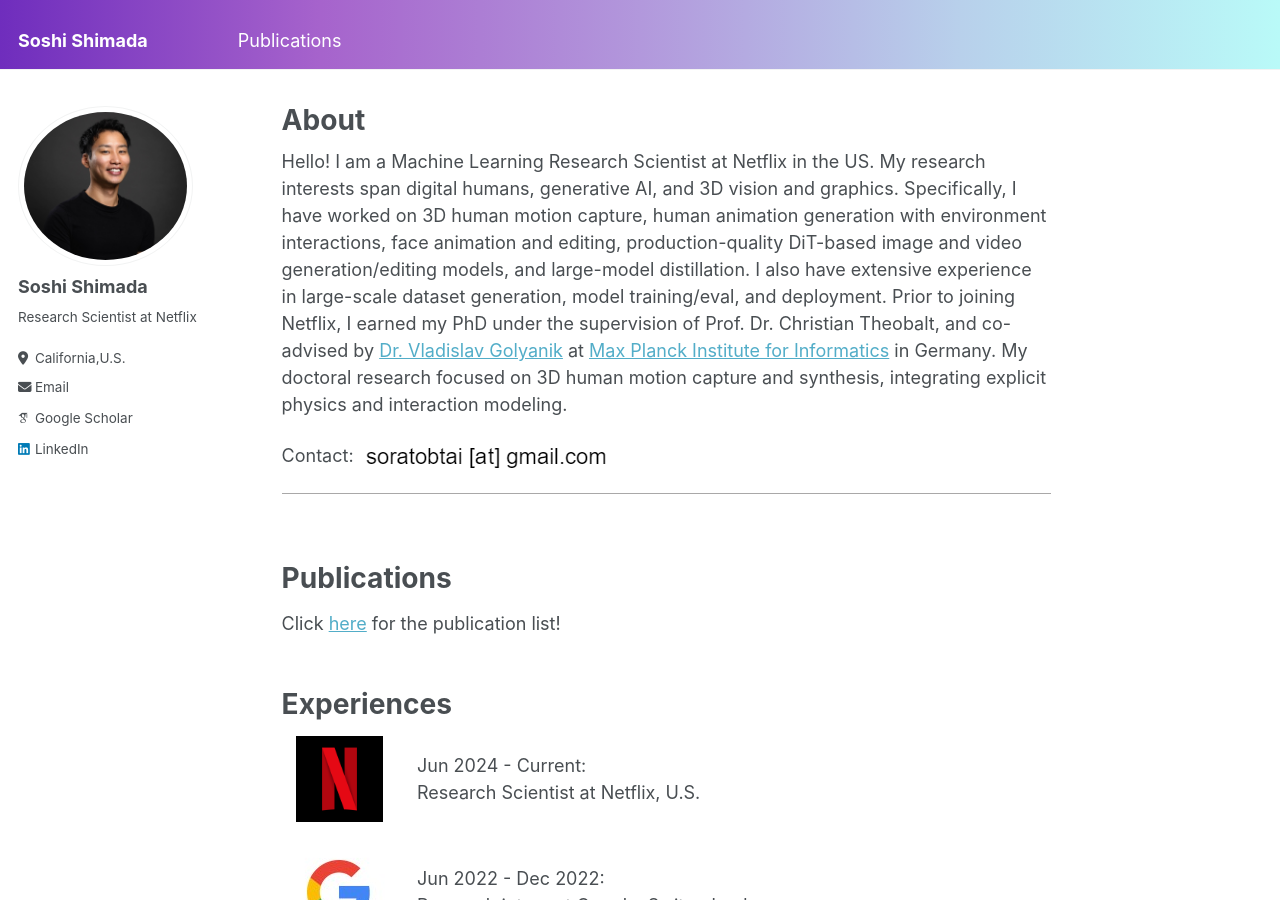
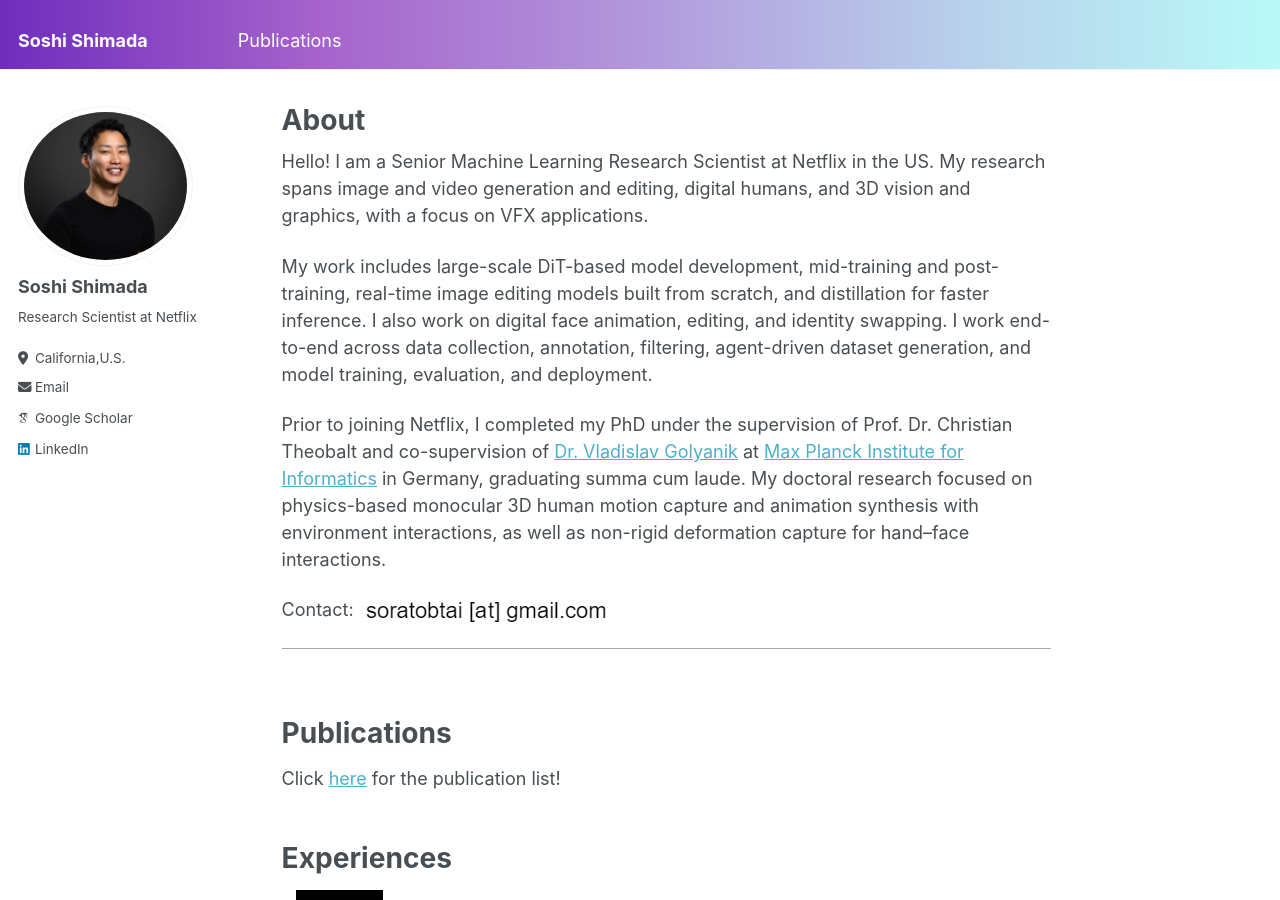
Before and after one commit to soshishimada/soshishimada.github.io, a Jekyll site: the page built from _pages/about.md, in a window 1280 px wide and 900 px high. Built offline with Jekyll 4.4.1, drawn with Linux system fonts in a browser that asks for light colours; some web fonts are replaced.

Commit message:
Revise about page with updated title and research focus
Updated professional title and expanded research interests to include VFX applications and specific projects. Revised educational background details for clarity.

```diff
--- a/_pages/about.md
+++ b/_pages/about.md
@@ -7,7 +7,12 @@ redirect_from:
   - /about.html
 ---
 
-Hello! I am a Machine Learning Research Scientist at Netflix in the US. My research interests span digital humans, generative AI, and 3D vision and graphics. Specifically, I have worked on 3D human motion capture, human animation generation with environment interactions, face animation and editing, production-quality DiT-based image and video generation/editing models, and large-model distillation. I also have extensive experience in large-scale dataset generation, model training/eval, and deployment.  Prior to joining Netflix, I earned my PhD under the supervision of Prof. Dr. Christian Theobalt, and co-advised by [Dr. Vladislav Golyanik](https://people.mpi-inf.mpg.de/~golyanik/) at [Max Planck Institute for Informatics](https://www.mpi-inf.mpg.de/departments/visual-computing-and-artificial-intelligence) in Germany. My doctoral research focused on 3D human motion capture and synthesis, integrating explicit physics and interaction modeling.
+Hello! I am a Senior Machine Learning Research Scientist at Netflix in the US. My research spans image and video generation and editing, digital humans, and 3D vision and graphics, with a focus on VFX applications.
+
+My work includes large-scale DiT-based model development, mid-training and post-training, real-time image editing models built from scratch, and distillation for faster inference. I also work on digital face animation, editing, and identity swapping. I work end-to-end across data collection, annotation, filtering, agent-driven dataset generation, and model training, evaluation, and deployment.
+
+Prior to joining Netflix, I completed my PhD under the supervision of Prof. Dr. Christian Theobalt and co-supervision of [Dr. Vladislav Golyanik](https://people.mpi-inf.mpg.de/~golyanik/) at [Max Planck Institute for Informatics](https://www.mpi-inf.mpg.de/departments/visual-computing-and-artificial-intelligence) in Germany, graduating summa cum laude. My doctoral research focused on physics-based monocular 3D human motion capture and animation synthesis with environment interactions, as well as non-rigid deformation capture for hand–face interactions.
+
 
 Contact: <img src="./figures/email.png" alt="" style="max-width: 35%;">
 <hr>
```
